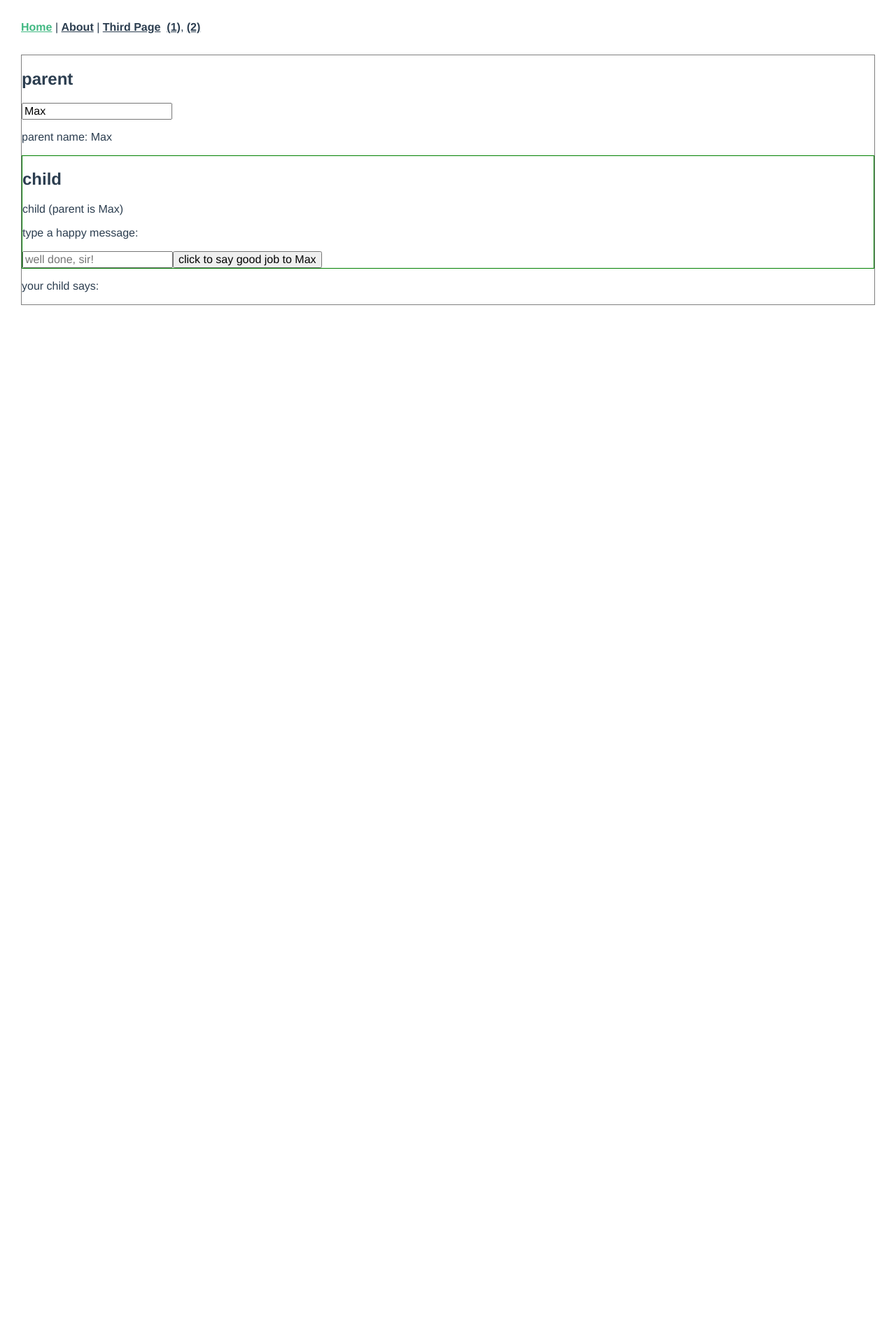
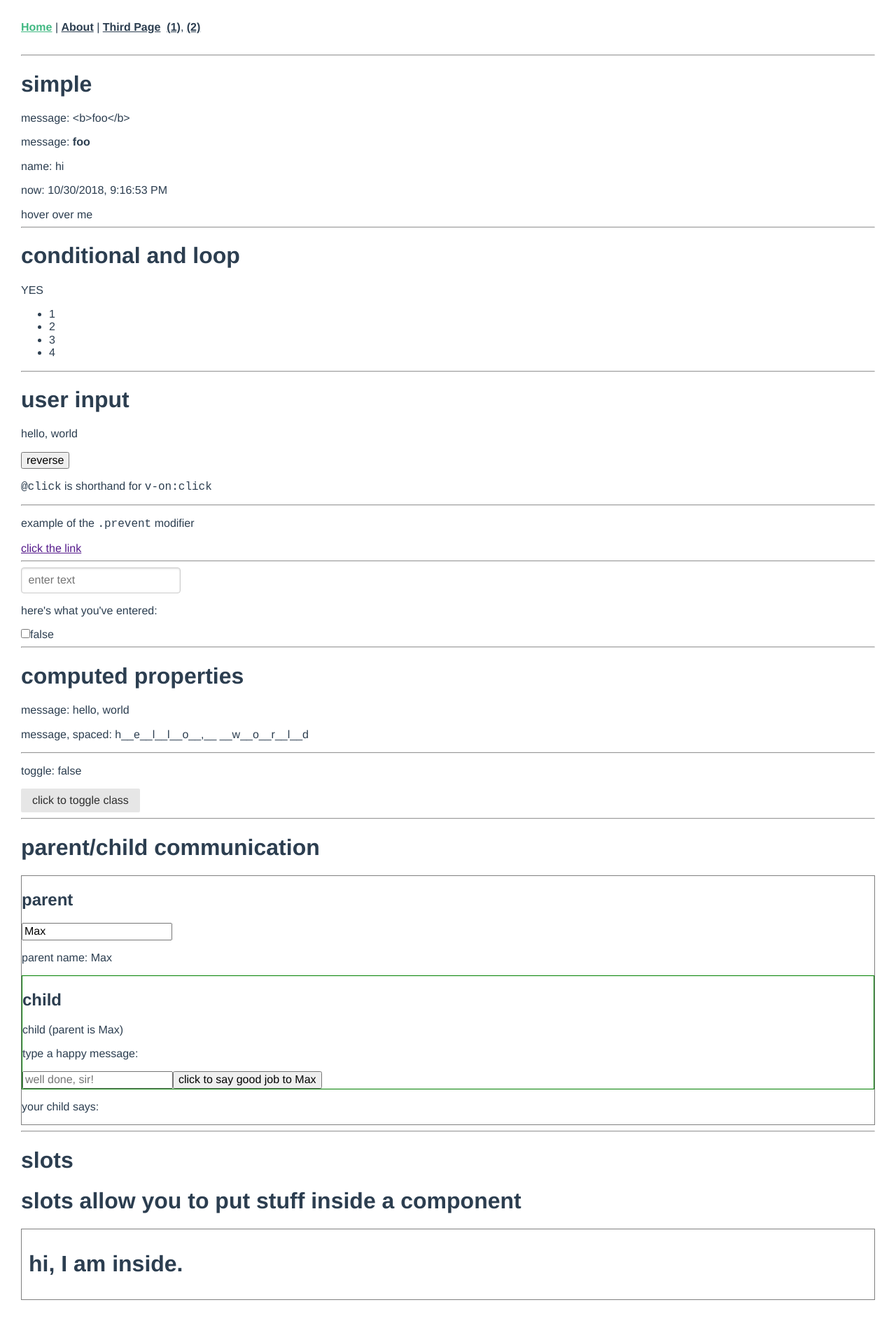
Before and after one commit to umn-5117-f18/in-class-10-31, a Vue app: page / in a window 1280 px wide. Shown: the whole page at 70% size. Before the commit the page ends 800 px from the top, so only its background shows below. Built offline with nearby package versions, Linux system fonts and the light colour scheme.

Commit message:
add slot component and lifecycle example

```diff
--- a/src/components/SimpleTemplate.vue
+++ b/src/components/SimpleTemplate.vue
@@ -11,6 +11,9 @@
 <script>
   export default {
     name: "simple-template",
+    created() {
+      console.log("created!");
+    },
     props: {
       theName: {
         type: String,
--- /dev/null
+++ b/src/components/SlotComponent.vue
@@ -0,0 +1,21 @@
+<template>
+  <div class="slot-component">
+    <h1>slots allow you to put stuff inside a component</h1>
+    <div class="inner">
+      <slot></slot>
+    </div>
+  </div>
+</template>
+
+<script>
+  export default {
+
+  }
+</script>
+
+<style scoped>
+.inner {
+  border: 1px solid grey;
+  padding: 10px;
+}
+</style>
--- a/src/views/Home.vue
+++ b/src/views/Home.vue
@@ -1,33 +1,40 @@
 <template>
   <div class="home">
-    <!-- <HelloWorld msg="Welcome to Your Vue.js App"/> -->
-    <!-- <simple-template the-name="hi" /> -->
-    <!-- <conditional-and-loop /> -->
-    <!-- <user-input/> -->
-    <!-- <computed-properties/> -->
+    <hr><h1>simple</h1>
+    <simple-template the-name="hi" />
+    <hr><h1>conditional and loop</h1>
+    <conditional-and-loop />
+    <hr><h1>user input</h1>
+    <user-input/>
+    <hr><h1>computed properties</h1>
+    <computed-properties/>
+    <hr><h1>parent/child communication</h1>
     <parent-component/>
+    <hr><h1>slots</h1>
+    <slot-component>
+      <h1>hi, I am inside.</h1>
+    </slot-component>
 
   </div>
 </template>
 
 <script>
-// @ is an alias to /src
-// import HelloWorld from '@/components/HelloWorld.vue'
-// import SimpleTemplate from '@/components/SimpleTemplate.vue';
-// import ConditionalAndLoop from '@/components/ConditionalAndLoop.vue';
-// import UserInput from '@/components/UserInput.vue';
-// import ComputedProperties from '@/components/ComputedProperties.vue';
+import SimpleTemplate from '@/components/SimpleTemplate.vue';
+import ConditionalAndLoop from '@/components/ConditionalAndLoop.vue';
+import UserInput from '@/components/UserInput.vue';
+import ComputedProperties from '@/components/ComputedProperties.vue';
 import ParentComponent from '@/components/ParentComponent.vue';
+import SlotComponent from '@/components/SlotComponent.vue';
 
 export default {
   name: 'home',
   components: {
-    // HelloWorld,
-    // SimpleTemplate,
-    // ConditionalAndLoop,
-    // UserInput,
-    // ComputedProperties,
-    ParentComponent
+    SimpleTemplate,
+    ConditionalAndLoop,
+    UserInput,
+    ComputedProperties,
+    ParentComponent,
+    SlotComponent,
   }
 }
 </script>
```
